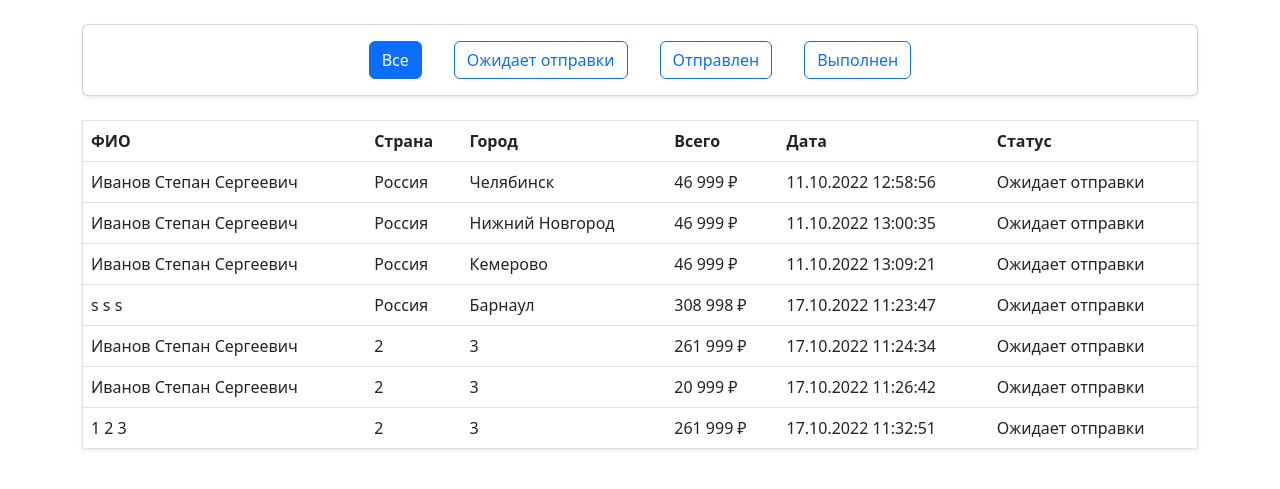
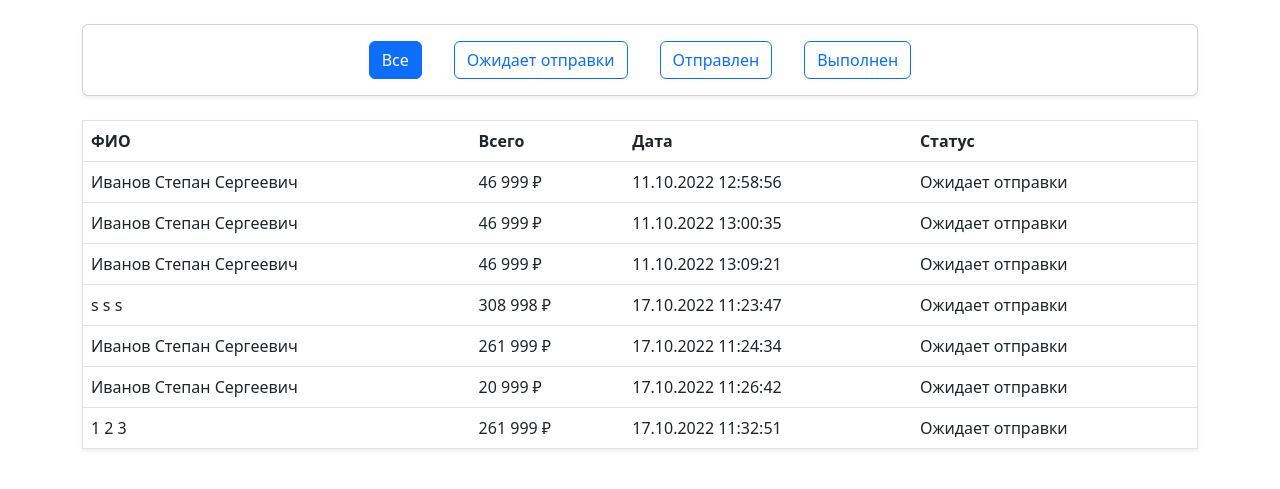
Before and after one commit to steqa/SMAR-ecommerce, a Django app: page /dashboard/orders/ in a window 1280 px wide. Shown: the part 56-545 px from the top of the page. Run offline with Django 4.2, Linux system fonts and the light colour scheme; data comes from the database, SQL or seed files in the repository; both versions use the stored data as it was after the commit.

Commit message:
Оптимизировано: место хранения статических файлов

```diff
--- a/authentication/templates/authentication/login.html
+++ b/authentication/templates/authentication/login.html
@@ -30,6 +30,6 @@
     <a class="w-100 btn btn-outline-primary btn-lg" href="{% url 'register-user' %}">Зарегистрироваться</a>
 </form>
 
-<script src="{% static 'js/login.js' %}"></script>
+<script src="{% static 'js/authentication/login.js' %}"></script>
 
 {% endblock %}
--- a/authentication/templates/authentication/registration.html
+++ b/authentication/templates/authentication/registration.html
@@ -45,6 +45,6 @@
     <a class="w-100 btn btn-outline-primary btn-lg" href="{% url 'login-user' %}">Войти</a>
 </form>
 
-<script src="{% static 'js/registration.js' %}"></script>
+<script src="{% static 'js/authentication/registration.js' %}"></script>
 
 {% endblock %}
--- a/sales_dashboard/templates/sales_dashboard/orders.html
+++ b/sales_dashboard/templates/sales_dashboard/orders.html
@@ -1,4 +1,5 @@
 {% extends 'sales_dashboard/base.html' %}
+{% load static %}
 
 {% block title %}
 Заказы
@@ -11,10 +12,10 @@
 
     <div class="card shadow-sm mb-4">
         <div class="d-flex justify-content-center align-items-center">
-            <button class="btn btn-primary m-3">Все</button>
-            <button class="btn btn-outline-primary m-3">Ожидает отправки</button>
-            <button class="btn btn-outline-primary m-3">Отправлен</button>
-            <button class="btn btn-outline-primary m-3">Выполнен</button>
+            <button class="btn btn-primary m-3 statusFilterBtn" data>Все</button>
+            <button class="btn btn-outline-primary m-3 statusFilterBtn">Ожидает отправки</button>
+            <button class="btn btn-outline-primary m-3 statusFilterBtn">Отправлен</button>
+            <button class="btn btn-outline-primary m-3 statusFilterBtn">Выполнен</button>
         </div>
     </div>
 
@@ -22,26 +23,24 @@
         <thead>
             <tr>
                 <th scope="col">ФИО</th>
-                <th scope="col">Страна</th>
-                <th scope="col">Город</th>
                 <th scope="col">Всего</th>
                 <th scope="col">Дата</th>
                 <th scope="col">Статус</th>
             </tr>
         </thead>
         <tbody>
-            {% for shippingaddress in shippingaddresses %}
+            {% for order in orders %}
             <tr>
-                <td>{{ shippingaddress.order.customer.fio }}</td>
-                <td>{{ shippingaddress.country }}</td>
-                <td>{{ shippingaddress.city }}</td>
-                <td>{{ shippingaddress.order.get_total_order_price|floatformat:"-2g" }}<span class="ms-1">₽</span></td>
-                <td>{{ shippingaddress.order.date_ordered|date:"d.m.Y G:i:s" }}</td>
-                <td>{{ shippingaddress.order.get_status_display }}</td>
+                <td>{{ order.customer.fio }}</td>
+                <td>{{ order.get_total_order_price|floatformat:"-2g" }}<span class="ms-1">₽</span></td>
+                <td>{{ order.date_ordered|date:"d.m.Y G:i:s" }}</td>
+                <td>{{ order.get_status_display }}</td>
             </tr>
             {% endfor %}
         </tbody>
     </table>
 
 </div>
+
+<script src="{% static 'js/sales_dashboard/orders.js' %}"></script>
 {% endblock %}
--- a/sales_dashboard/views.py
+++ b/sales_dashboard/views.py
@@ -1,5 +1,5 @@
 from django.shortcuts import render
-from store.models import ShippingAddress
+from store.models import Order
 
 
 def dashboard(request):
@@ -7,8 +7,8 @@ def dashboard(request):
 
 
 def orders(request):
-    shippingaddresses = ShippingAddress.objects.all()
+    orders = Order.objects.exclude(status=False)
     context = {
-        'shippingaddresses': shippingaddresses,
+        'orders': orders,
     }
     return render(request, 'sales_dashboard/orders.html', context)
--- /dev/null
+++ b/static/js/sales_dashboard/orders.js
@@ -0,0 +1,13 @@
+const statusFilterBtn = document.querySelectorAll(".statusFilterBtn")
+
+console.log(statusFilterBtn)
+statusFilterBtn.forEach(function (element) {
+    element.addEventListener("click", function (e) {
+        statusFilterBtn.forEach(function (item) {
+            item.classList.remove('btn-primary')
+            item.classList.add('btn-outline-primary')
+        })
+        element.classList.remove('btn-outline-primary')
+        element.classList.add('btn-primary')
+    })
+})
--- a/store/models.py
+++ b/store/models.py
@@ -24,7 +24,7 @@ class Order(models.Model):
     transaction_id = models.CharField(max_length=200)
 
     def __str__(self) -> str:
-        return f'{self.customer.fio} {self.transaction_id}'
+        return f'{self.customer} - {self.transaction_id}'
 
     @property
     def get_total_order_price(self):
@@ -46,7 +46,7 @@ class OrderItem(models.Model):
     date_added = models.DateTimeField(auto_now_add=True)
 
     def __str__(self) -> str:
-        return f'{self.order.customer.fio} - {self.product}'
+        return f'{self.order} - {self.product}'
 
     @property
     def get_total_items_price(self):
@@ -64,4 +64,4 @@ class ShippingAddress(models.Model):
     date_added = models.DateTimeField(auto_now_add=True)
 
     def __str__(self) -> str:
-        return f'{self.customer.fio} {self.order.transaction_id}'
+        return f'{self.order} - {self.country}, {self.city}, {self.address}'
--- a/store/templates/store/base.html
+++ b/store/templates/store/base.html
@@ -107,7 +107,7 @@
         integrity="sha384-u1OknCvxWvY5kfmNBILK2hRnQC3Pr17a+RTT6rIHI7NnikvbZlHgTPOOmMi466C8"
         crossorigin="anonymous"></script>
 
-    <script src="{% static 'js/cart.js' %}"></script>
+    <script src="{% static 'js/store/cart.js' %}"></script>
 
 </body>
 
--- a/store/templates/store/checkout.html
+++ b/store/templates/store/checkout.html
@@ -197,5 +197,5 @@
     const storeUrl = '{% url "store" %}'
 </script>
 
-<script src="{% static 'js/checkout.js' %}"></script>
+<script src="{% static 'js/store/checkout.js' %}"></script>
 {% endblock %}
--- a/store/templates/store/store.html
+++ b/store/templates/store/store.html
@@ -40,5 +40,5 @@
     {% endfor %}
 </div>
 
-<script src="{% static 'js/add-to-cart-btn.js' %}"></script>
+<script src="{% static 'js/store/add-to-cart-btn.js' %}"></script>
 {% endblock %}
```
Also changed, not shown: db.sqlite3, static/js/authentication/login.js (renamed from static/js/login.js), static/js/authentication/registration.js (renamed from static/js/registration.js), static/js/store/add-to-cart-btn.js (renamed from static/js/add-to-cart-btn.js), static/js/store/cart.js (renamed from static/js/cart.js), static/js/store/checkout.js (renamed from static/js/checkout.js).
